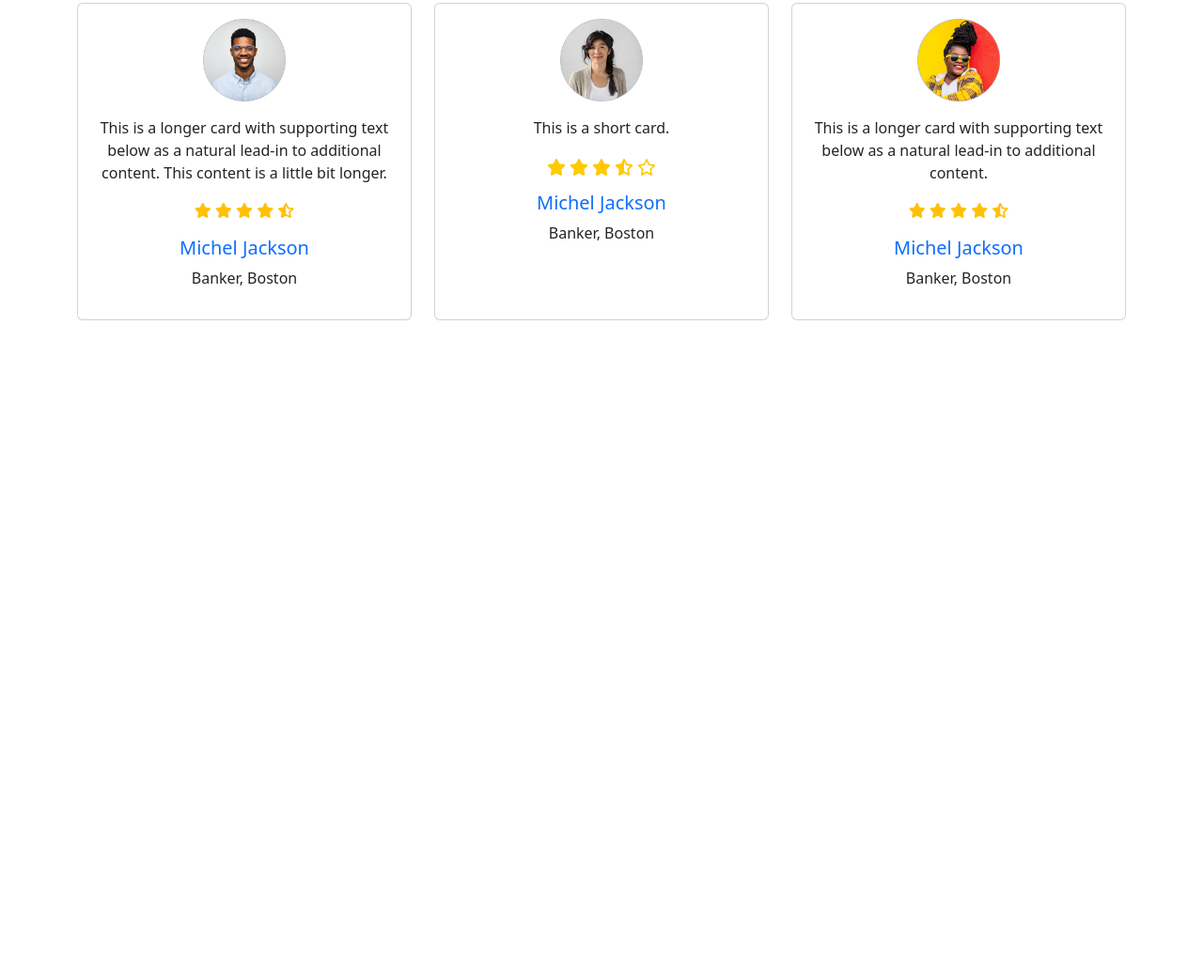
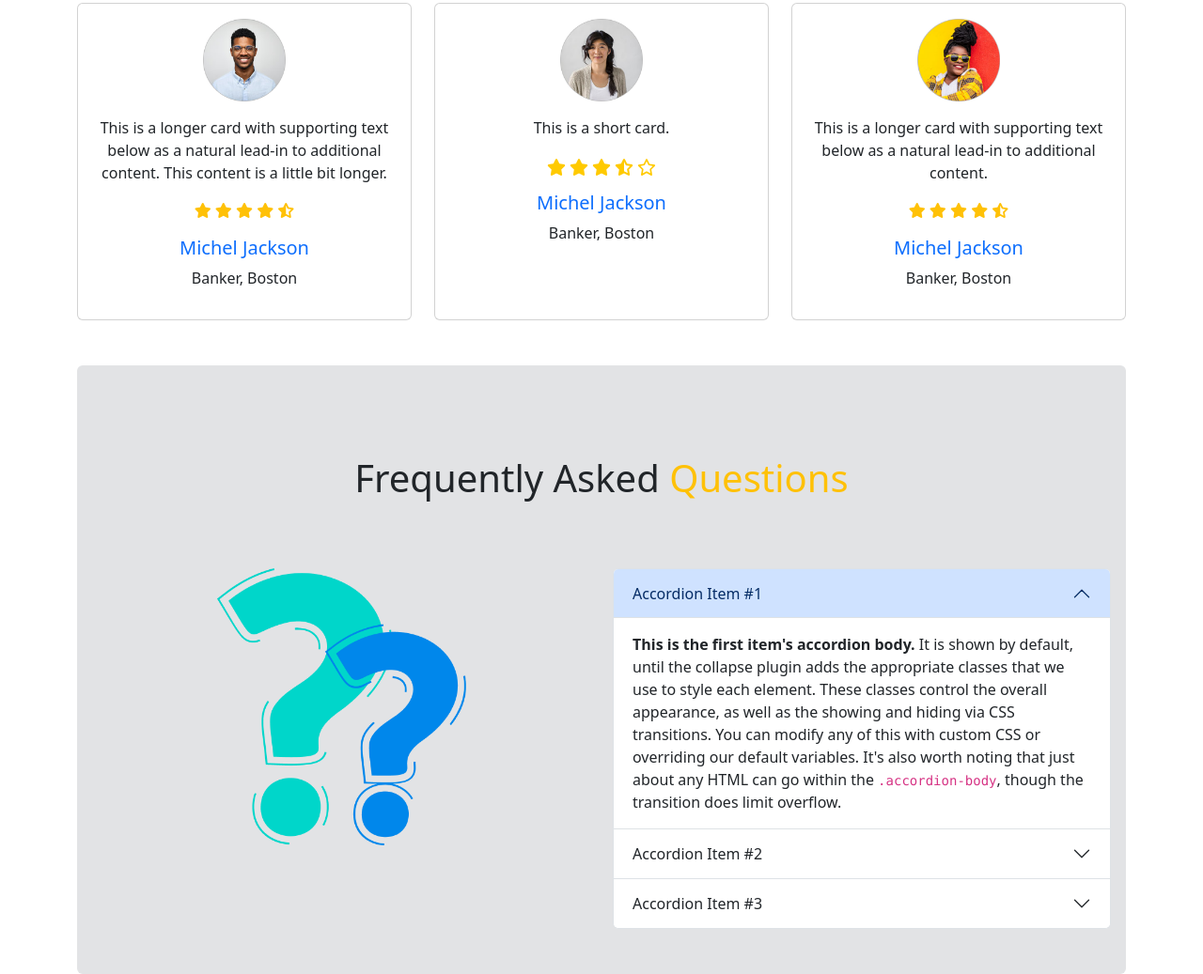
Before and after one commit to showvike/bikerz-zone, a plain HTML site: page index.html in a window 1280 px wide. Shown: the part 1909-2946 px from the top of the page at 94% size. Before the commit the page ends 2250 px from the top, so only its background shows below. Drawn offline with nearby package versions, Linux system fonts and the light colour scheme.

Commit message:
faq added

```diff
--- a/index.html
+++ b/index.html
@@ -279,7 +279,7 @@
         <h1 class="text-center py-5">
           Happy <span class="text-warning">Clients</span>
         </h1>
-        <div class="row row-cols-1 row-cols-md-3 g-4">
+        <div class="row row-cols-1 row-cols-sm-2 row-cols-md-3 g-4">
           <div class="col">
             <div class="card h-100">
               <img
@@ -373,6 +373,118 @@
         </div>
       </section>
       <!-- happy clients ends -->
+      <!-- faq starts -->
+      <section class="mt-5 py-5 px-3 bg-secondary-subtle rounded">
+        <h1 class="my-5 text-center">
+          Frequently Asked <span class="text-warning">Questions</span>
+        </h1>
+        <div class="row row-cols-1 row-cols-md-2 mt-5 g-4">
+          <div class="col text-center">
+            <img class="w-50" src="./images/faq.png" alt="FAQ" />
+          </div>
+          <div class="col">
+            <div class="accordion" id="accordionExample">
+              <div class="accordion-item">
+                <h2 class="accordion-header" id="headingOne">
+                  <button
+                    class="accordion-button"
+                    type="button"
+                    data-bs-toggle="collapse"
+                    data-bs-target="#collapseOne"
+                    aria-expanded="true"
+                    aria-controls="collapseOne"
+                  >
+                    Accordion Item #1
+                  </button>
+                </h2>
+                <div
+                  id="collapseOne"
+                  class="accordion-collapse collapse show"
+                  aria-labelledby="headingOne"
+                  data-bs-parent="#accordionExample"
+                >
+                  <div class="accordion-body">
+                    <strong>This is the first item's accordion body.</strong> It
+                    is shown by default, until the collapse plugin adds the
+                    appropriate classes that we use to style each element. These
+                    classes control the overall appearance, as well as the
+                    showing and hiding via CSS transitions. You can modify any
+                    of this with custom CSS or overriding our default variables.
+                    It's also worth noting that just about any HTML can go
+                    within the <code>.accordion-body</code>, though the
+                    transition does limit overflow.
+                  </div>
+                </div>
+              </div>
+              <div class="accordion-item">
+                <h2 class="accordion-header" id="headingTwo">
+                  <button
+                    class="accordion-button collapsed"
+                    type="button"
+                    data-bs-toggle="collapse"
+                    data-bs-target="#collapseTwo"
+                    aria-expanded="false"
+                    aria-controls="collapseTwo"
+                  >
+                    Accordion Item #2
+                  </button>
+                </h2>
+                <div
+                  id="collapseTwo"
+                  class="accordion-collapse collapse"
+                  aria-labelledby="headingTwo"
+                  data-bs-parent="#accordionExample"
+                >
+                  <div class="accordion-body">
+                    <strong>This is the second item's accordion body.</strong>
+                    It is hidden by default, until the collapse plugin adds the
+                    appropriate classes that we use to style each element. These
+                    classes control the overall appearance, as well as the
+                    showing and hiding via CSS transitions. You can modify any
+                    of this with custom CSS or overriding our default variables.
+                    It's also worth noting that just about any HTML can go
+                    within the <code>.accordion-body</code>, though the
+                    transition does limit overflow.
+                  </div>
+                </div>
+              </div>
+              <div class="accordion-item">
+                <h2 class="accordion-header" id="headingThree">
+                  <button
+                    class="accordion-button collapsed"
+                    type="button"
+                    data-bs-toggle="collapse"
+                    data-bs-target="#collapseThree"
+                    aria-expanded="false"
+                    aria-controls="collapseThree"
+                  >
+                    Accordion Item #3
+                  </button>
+                </h2>
+                <div
+                  id="collapseThree"
+                  class="accordion-collapse collapse"
+                  aria-labelledby="headingThree"
+                  data-bs-parent="#accordionExample"
+                >
+                  <div class="accordion-body">
+                    <strong>This is the third item's accordion body.</strong> It
+                    is hidden by default, until the collapse plugin adds the
+                    appropriate classes that we use to style each element. These
+                    classes control the overall appearance, as well as the
+                    showing and hiding via CSS transitions. You can modify any
+                    of this with custom CSS or overriding our default variables.
+                    It's also worth noting that just about any HTML can go
+                    within the <code>.accordion-body</code>, though the
+                    transition does limit overflow.
+                  </div>
+                </div>
+              </div>
+            </div>
+          </div>
+        </div>
+      </section>
+      <!-- faa ends -->
     </main>
     <!-- main ends -->
     <!-- footer starts -->
```
